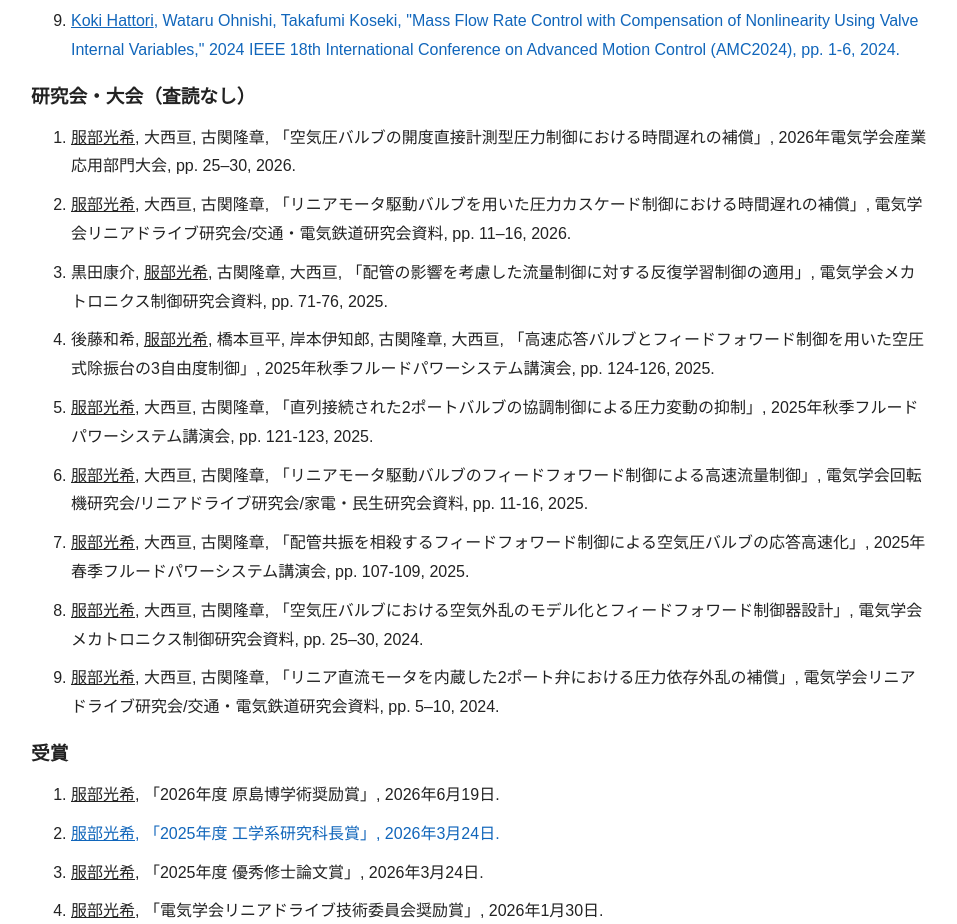
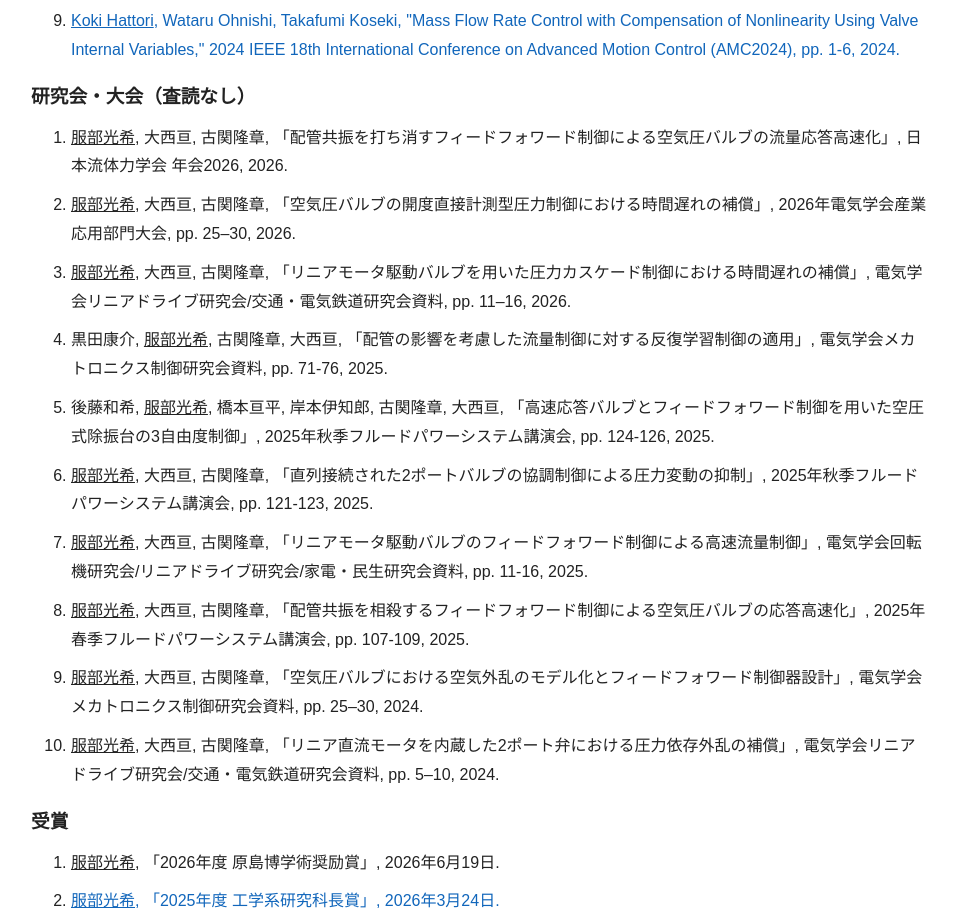
Before and after one commit to IBRGRL/IBRGRL.github.io, a plain HTML site: page index.html in a window 1280 px wide. Shown: the part 2335-3259 px from the top of the page, without its empty margins (159-1116 px from the left). Drawn offline with Linux system fonts and the light colour scheme.

Commit message:
add domestic conference to AcademicCV

```diff
--- a/index.html
+++ b/index.html
@@ -349,6 +349,11 @@
     <ol class="publication-list">
       <li>
         <u>服部光希</u>, 大西亘, 古関隆章,
+        「配管共振を打ち消すフィードフォワード制御による空気圧バルブの流量応答高速化」,
+        日本流体力学会 年会2026, 2026.
+      </li>
+      <li>
+        <u>服部光希</u>, 大西亘, 古関隆章,
         「空気圧バルブの開度直接計測型圧力制御における時間遅れの補償」,
         2026年電気学会産業応用部門大会, pp. 25–30, 2026.
       </li>
```
Also changed, not shown: 1 other file.
